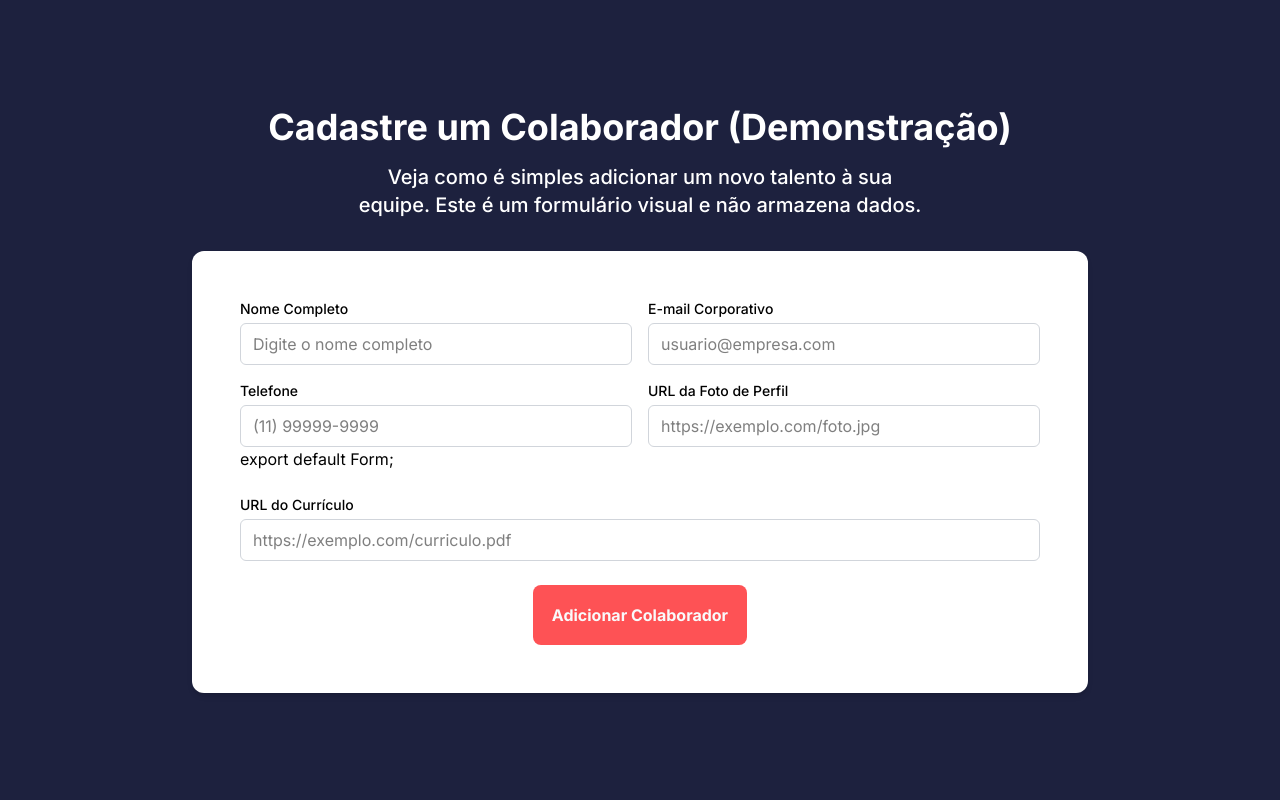
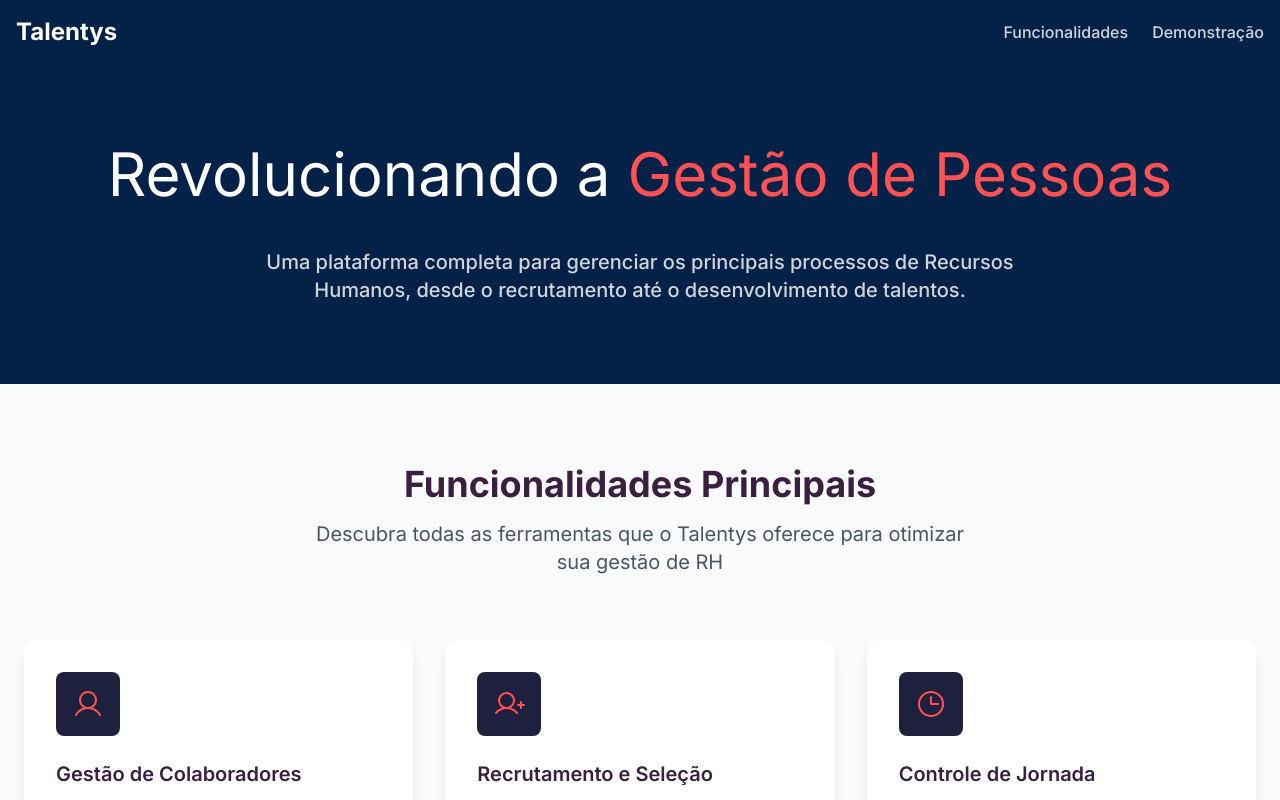
Before and after one commit to Grupo-02-Turma-Java-82/Talentys_Page, a React (Vite) app: page / in a window 1280 px wide. Shown: the top 800 px of the page. Built offline with nearby package versions, Linux system fonts and the light colour scheme.

Commit message:
:sparkles: Component Page construido

```diff
--- a/package.json
+++ b/package.json
@@ -13,7 +13,7 @@
     "@tailwindcss/vite": "^4.1.11",
     "clsx": "^2.1.1",
     "react": "^19.1.0",
-    "react-dom": "^19.1.0",
+    "react-router": "^7.6.3",
     "react-toastify": "^11.0.5",
     "tailwind-merge": "^3.3.1",
     "tailwindcss": "^4.1.11"
--- a/src/components/CardFeature.tsx
+++ b/src/components/CardFeature.tsx
@@ -1,20 +1,19 @@
-export function CardFeature() {
-    return (
-        <div className="bg-white p-8 rounded-xl shadow-lg hover:shadow-xl transition-all duration-300 transform hover:-translate-y-2">
-            <div className="bg-space-cadet p-4 rounded-lg w-16 h-16 flex items-center justify-center mb-6">
-            <svg xmlns="http://www.w3.org/2000/svg" width="24" height="24" viewBox="0 0 24 24" fill="none" stroke="currentColor" stroke-width="2" stroke-linecap="round" stroke-linejoin="round" className="lucide lucide-user h-8 w-8 text-bittersweet" data-lov-id="src/components/Features.tsx:53:16" data-lov-name="feature.icon" data-component-path="src/components/Features.tsx" data-component-line="53" data-component-file="Features.tsx" data-component-name="feature.icon" data-component-content="%7B%22className%22%3A%22h-8%20w-8%20text-bittersweet%22%7D">
-                <path d="M19 21v-2a4 4 0 0 0-4-4H9a4 4 0 0 0-4 4v2">
-                </path>
-                <circle cx="12" cy="7" r="4">
-                </circle>
-            </svg>
-            </div>
-            <h3 className="text-xl font-semibold text-dark-purple mb-4">
-            Gestão de Colaboradores
-            </h3>
-            <p className="text-gray-600 leading-relaxed">
-            Cadastro e gerenciamento completo de colaboradores com informações detalhadas e organizadas.
-            </p>
-        </div>
-    )
+import type { ReactNode } from "react";
+
+interface CardFeatureProps {
+  icon: ReactNode;
+  title: string;
+  description: string;
 }
+
+export function CardFeature({ icon, title, description }: CardFeatureProps) {
+  return (
+    <div className="bg-white p-8 rounded-xl shadow-lg hover:shadow-xl transition-all duration-300 transform hover:-translate-y-2">
+      <div className="bg-space-cadet p-4 rounded-lg w-16 h-16 flex items-center justify-center mb-6">
+        {icon}
+      </div>
+      <h3 className="text-xl font-semibold text-dark-purple mb-4">{title}</h3>
+      <p className="text-gray-600 leading-relaxed">{description}</p>
+    </div>
+  );
+}
--- a/src/components/Feature.tsx
+++ b/src/components/Feature.tsx
@@ -1,21 +1,39 @@
-import { CardFeature } from './CardFeature';
+import { User, UserPlusIcon, ClockIcon } from "@phosphor-icons/react";
+import { CardFeature } from "./CardFeature";
 
 export function Feature() {
   return (
-  <section id="funcionalidades" className="bg-gray-50 py-20 px-6">
-    <div className="max-w-7xl mx-auto">
+    <section id="features" className="bg-gray-50 py-20 px-6">
+      <div className="max-w-7xl mx-auto">
         <div className="text-center mb-16">
           <h2 className="text-4xl font-bold text-dark-purple mb-4">
-              Funcionalidades Principais
+            Funcionalidades Principais
           </h2>
           <p className="text-xl text-gray-600 max-w-2xl mx-auto">
-              Descubra todas as ferramentas que o Talentys oferece para otimizar sua gestão de RH
+            Descubra todas as ferramentas que o Talentys oferece para otimizar
+            sua gestão de RH
           </p>
         </div>
         <div className="grid grid-cols-1 md:grid-cols-2 lg:grid-cols-3 gap-8">
-          <CardFeature></CardFeature>
+          <CardFeature
+            icon={<User className="h-8 w-8 text-bittersweet" />}
+            title="Gestão de Colaboradores"
+            description="Cadastro e gerenciamento completo de colaboradores com informações detalhadas e organizadas."
+          />
+
+          <CardFeature
+            icon={<UserPlusIcon className="h-8 w-8 text-bittersweet" />}
+            title="Recrutamento e Seleção"
+            description="Controle total do processo de recrutamento, desde a publicação de vagas até a contratação."
+          />
+
+          <CardFeature
+            icon={<ClockIcon className="h-8 w-8 text-bittersweet" />}
+            title="Controle de Jornada"
+            description="Registro preciso da jornada de trabalho com relatórios detalhados de produtividade."
+          />
         </div>
-    </div>
-  </section>
-  )
+      </div>
+    </section>
+  );
 }
--- a/src/components/Footer.tsx
+++ b/src/components/Footer.tsx
@@ -1,7 +1,7 @@
 export function Footer() {
   return (
-    <footer className="bg-oxford-blue text-white text-xs py-4">
-      <div className="text-center">
+    <footer className="flex justify-center items-center bg-oxford-blue text-white text-xs py-8">
+      <div className="text-center text-sm text-gray-300">
         &copy; {new Date().getFullYear()} Talentys. Todos os direitos
         reservados.
       </div>
--- a/src/components/Form.tsx
+++ b/src/components/Form.tsx
@@ -2,6 +2,8 @@
 import { Button } from "./Button";
 
 export function Form() {
+  const [isLoading, setIsLoading] = useState(false);
+
   const [formulario, setFormulario] = useState({
     nome: "",
     email: "",
@@ -19,6 +21,10 @@
 
   function enviarFormulario(e: React.FormEvent) {
     e.preventDefault();
+
+    setIsLoading(true);
+
+    setTimeout(() => {
       alert("Colaborador cadastrado com sucesso!");
       setFormulario({
         nome: "",
@@ -27,12 +33,17 @@
         foto: "",
         curriculo: "",
       });
+      setIsLoading(false);
+    }, 1000);
   }
 
   return (
-    <div className="min-h-screen bg-space-cadet flex items-center justify-center px-4">
+    <div
+      id="demonstration"
+      className="min-h-screen bg-space-cadet flex items-center justify-center px-4"
+    >
       <div className="max-w-4xl w-full ">
-        <div className="text-center mb-8">
+        <div className="text-center mb-20">
           <h1 className="text-white text-3xl md:text-4xl font-bold mb-4">
             Cadastre um Colaborador (Demonstração)
           </h1>
@@ -57,6 +68,7 @@
                 value={formulario.nome}
                 onChange={atualizarEstado}
                 className="w-full border border-gray-300 rounded-md px-3 py-2"
+                required
               />
             </div>
 
@@ -71,6 +83,7 @@
                 value={formulario.email}
                 onChange={atualizarEstado}
                 className="w-full border border-gray-300 rounded-md px-3 py-2"
+                required
               />
             </div>
 
@@ -83,8 +96,8 @@
                 value={formulario.telefone}
                 onChange={atualizarEstado}
                 className="w-full border border-gray-300 rounded-md px-3 py-2"
-              />export default Form;
-
+                required
+              />
             </div>
 
             <div>
@@ -98,6 +111,7 @@
                 value={formulario.foto}
                 onChange={atualizarEstado}
                 className="w-full border border-gray-300 rounded-md px-3 py-2"
+                required
               />
             </div>
           </div>
@@ -112,10 +126,11 @@
               value={formulario.curriculo}
               onChange={atualizarEstado}
               className="w-full border border-gray-300 rounded-md px-3 py-2"
+              required
             />
           </div>
 
-          <Button type="submit" className="mx-auto">
+          <Button type="submit" className="mx-auto" isLoading={isLoading}>
             Adicionar Colaborador
           </Button>
         </form>
--- /dev/null
+++ b/src/components/Hero.tsx
@@ -0,0 +1,15 @@
+export function Hero() {
+  return (
+    <div className="w-full flex flex-col justify-center items-center py-20 bg-oxford-blue text-white text-center">
+      <h1 className="text-bold text-6xl mb-11">
+        Revolucionando a{" "}
+        <span className="text-bittersweet">Gestão de Pessoas</span>
+      </h1>
+      <p className="text-gray-300 text-xl max-w-3xl mx-auto font-medium">
+        Uma plataforma completa para gerenciar os principais processos de
+        Recursos Humanos, desde o recrutamento até o desenvolvimento de
+        talentos.
+      </p>
+    </div>
+  );
+}
--- a/src/components/Navbar.tsx
+++ b/src/components/Navbar.tsx
@@ -1,7 +1,25 @@
+import { NavLink } from "react-router";
+
 export function Navbar() {
   return (
-    <div>
+    <nav className="flex justify-between items-center bg-oxford-blue text-white px-4 py-4">
+      <h1 className="font-bold text-2xl">Talentys</h1>
 
-    </div>
-  )
+      <div className="flex justify-center items-center gap-6">
+        <a
+          className="text--base text-gray-300 font-medium hover:underline cursor-pointer"
+          href="#features"
+        >
+          Funcionalidades
+        </a>
+
+        <a
+          className="text--base text-gray-300 font-medium hover:underline cursor-pointer"
+          href="#demonstration"
+        >
+          Demonstração
+        </a>
+      </div>
+    </nav>
+  );
 }
--- a/src/index.css
+++ b/src/index.css
@@ -14,5 +14,9 @@
   --color-red-600: #dc2626;
   --color-gray-50: #f9fafb;
 
-  --color-white: #FFFFFF;
+  --color-white: #ffffff;
 }
+
+html {
+  scroll-behavior: smooth;
+}
--- a/src/pages/Page.tsx
+++ b/src/pages/Page.tsx
@@ -1,10 +1,17 @@
+import { Feature } from "../components/Feature";
+import { Footer } from "../components/Footer";
 import { Form } from "../components/Form";
+import { Hero } from "../components/Hero";
+import { Navbar } from "../components/Navbar";
 
 export function Page() {
   return (
-    // Para testar seus componentes adicione aqui dentro da div
-    <div>
+    <div className="flex flex-col">
+      <Navbar />
+      <Hero />
+      <Feature />
       <Form />
+      <Footer />
     </div>
   );
 }
```
Also changed, not shown: 1 other file (tests, documents, lock files or other folders). Lines whose indentation alone changed are shown as unchanged.
